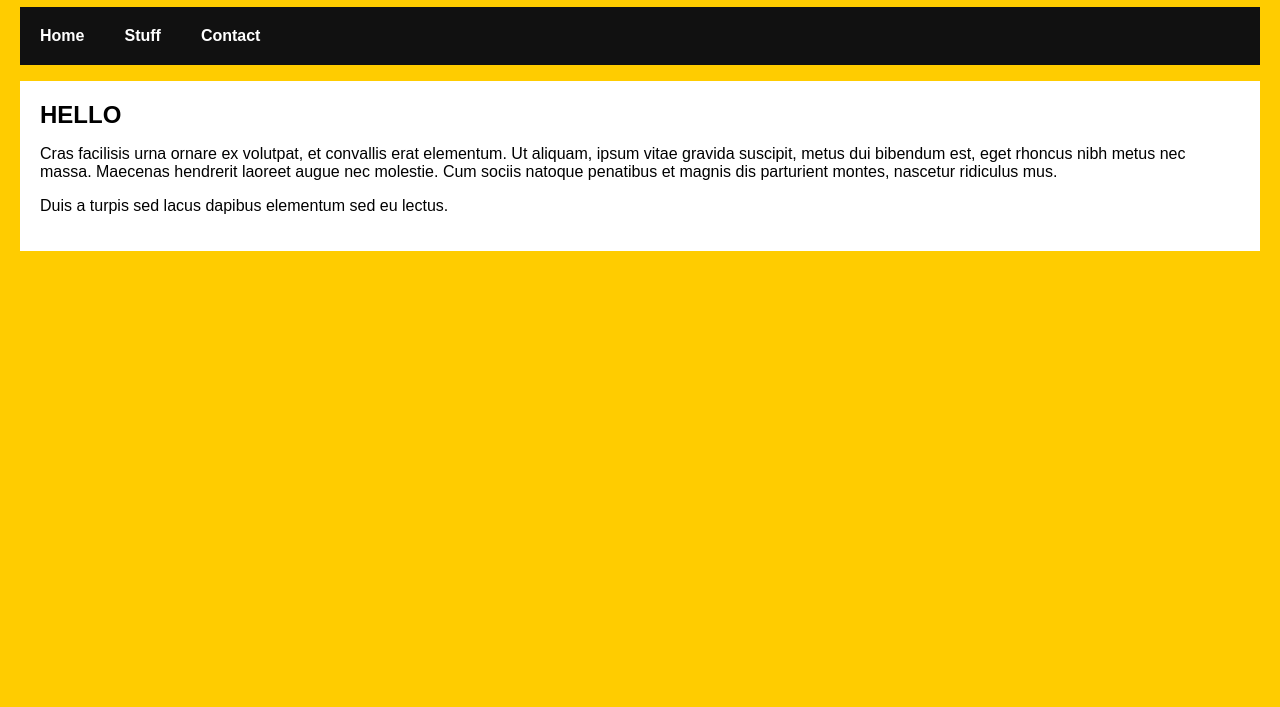
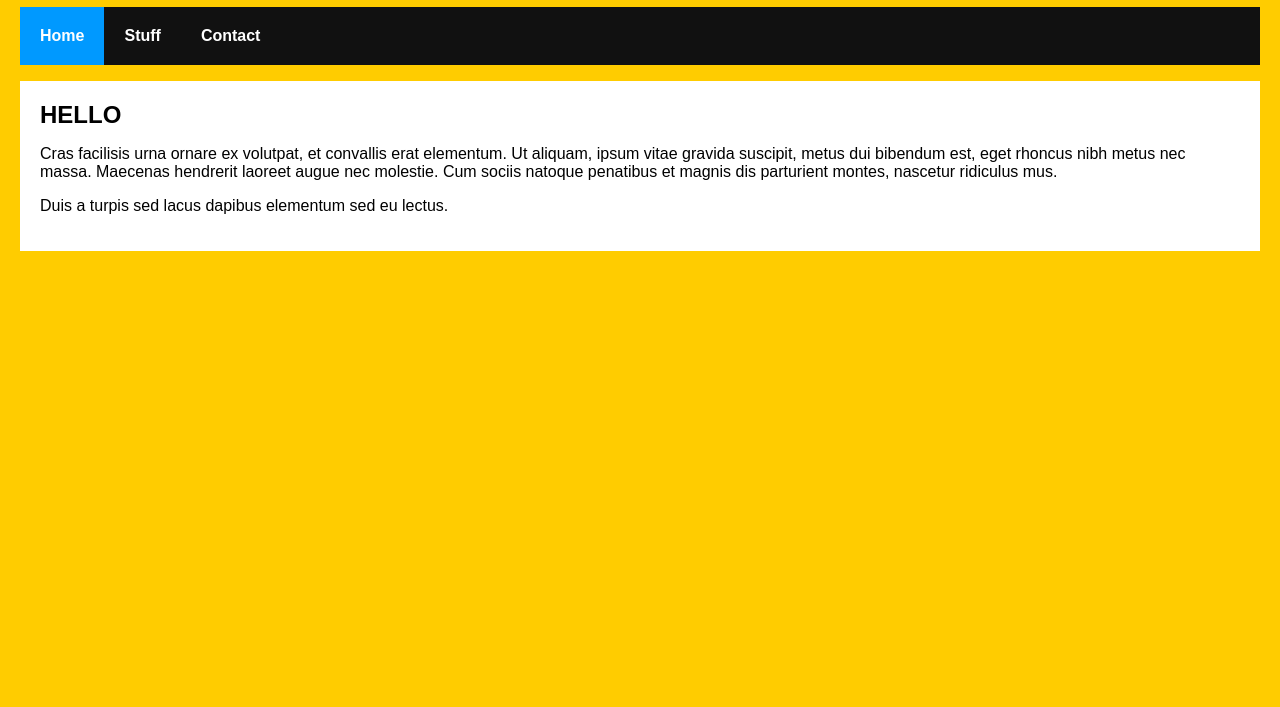
Before and after one commit to mdsabur/react-simple-page, a React app: page / in a window 1280 px wide. Shown: the part 93-800 px from the top of the page. Built offline with nearby package versions, Linux system fonts and the light colour scheme.

Commit message:
2 files modified

```diff
--- a/index.css
+++ b/index.css
@@ -33,3 +33,4 @@ ul.header li a {
 .content li {
   margin-bottom: 10px;
 }
+.active{background-color:#0099FF }
--- a/index.js
+++ b/index.js
@@ -21,7 +21,7 @@ class App extends Component {
 
          <h1>Simple SPA</h1>
           <ul className="header">
-            <li><NavLink to="/">Home</NavLink></li>
+            <li><NavLink exact={true}  to="/">Home</NavLink></li>
             <li><NavLink to ="/stuff">Stuff</NavLink></li>
             <li><NavLink to="/contact">Contact</NavLink></li>
           </ul>
```
